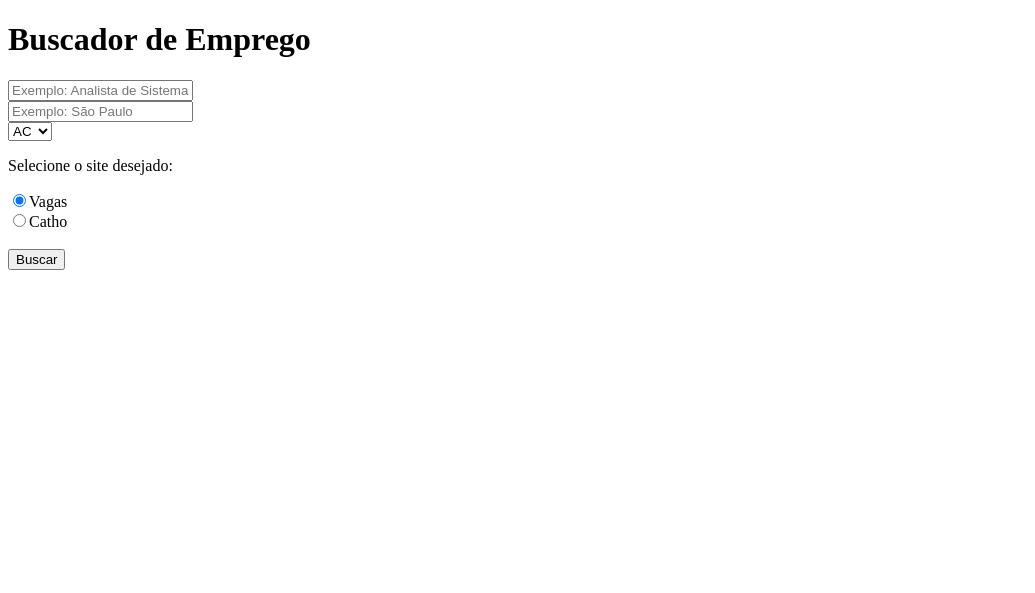
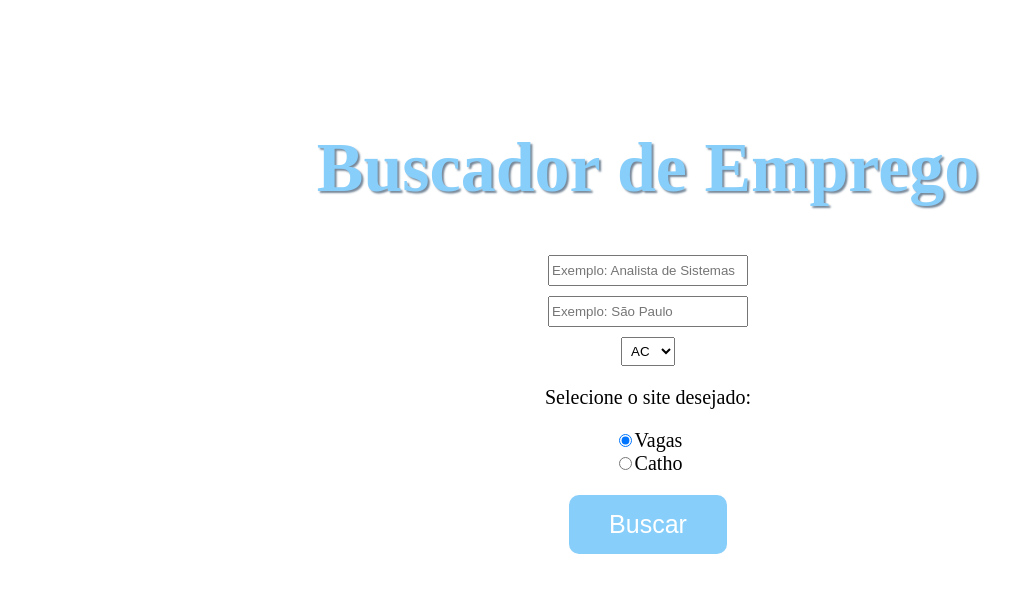
Before and after one commit to BrunoAgst/buscador-de-empregos, a Flask app: page / in a window 1280 px wide. Shown: the top 593 px of the page, without its empty margins (0-1035 px from the left). Run offline with Flask 2, Linux system fonts and the light colour scheme.

Commit message:
criando arquivos css e corrigindo codilção no index.html

```diff
--- a/main.py
+++ b/main.py
@@ -15,11 +15,9 @@ def search():
     sigla = request.form['siglas']
     site = request.form['site']
 
-    if local == None or local == "":
-        local = 'brasil'
-    else:
-        local = local.replace(" ", "-").lower()
-        job = job.replace(" ", "-").lower()
+
+    local = local.replace(" ", "-").lower()
+    job = job.replace(" ", "-").lower()
 
     list_jobs = []
 
--- /dev/null
+++ b/static/css/index.css
@@ -0,0 +1,59 @@
+body{
+    text-align: center;
+    width: 100%;
+    margin-top: 10%;
+    color: lightgray;
+}
+h1{
+    color:lightskyblue;
+    font-size: 70px;
+    text-shadow: 2px 2px 2px lightslategray;
+
+}
+
+#job{
+    width: 15%;
+    height: 25px;
+    margin-bottom: 10px;
+}
+
+select{
+    padding: 5px;
+}
+
+#l-vagas{
+    font-size: 20px;
+}
+
+#l-catho{
+    font-size: 20px;
+}
+
+#local{
+    width: 15%;
+    height: 25px;
+    margin-bottom: 10px;
+}
+
+p{
+    color: black;
+    font-size: 20px;
+}
+
+label{
+    color: black;
+}
+
+button{
+    margin-top: 20px;
+    padding: 10px;
+    border: 0;
+    background-color: lightskyblue;
+    color: white;
+    padding: 15px;
+    padding-left: 40px;
+    padding-right: 40px;
+    border-radius: 10px;
+    cursor: pointer;
+    font-size: 25px;
+}
--- a/templates/index.html
+++ b/templates/index.html
@@ -3,14 +3,15 @@
 <head>
     <meta charset="UTF-8">
     <meta name="viewport" content="width=device-width, initial-scale=1.0">
+    <link rel="stylesheet" href="{{ url_for('static', filename='/css/index.css') }}">
     <title>Buscador de empregos</title>
 </head>
 <body>
     <form action="/search" method="post">
         <h1>Buscador de Emprego</h1>
-        <input type="text" name="job" placeholder="Exemplo: Analista de Sistemas" required/><br>
-        <input type="text" name="local" placeholder="Exemplo: São Paulo" required><br>
-        <select name='siglas' required>
+        <input type="text" id="job" name="job" placeholder="Exemplo: Analista de Sistemas" required checked/><br>
+        <input type="text" id="local" name="local" placeholder="Exemplo: São Paulo" required><br>
+        <select name='siglas' id="siglas" required>
             <option value="ac">AC</option>
             <option value="al">AL</option>
             <option value="am">AM</option>
@@ -40,10 +41,9 @@
             <option value="to">TO</option>
         </select>
         <p>Selecione o site desejado:</p>
-        <input type="radio" name="site" value="vagas" checked><label>Vagas</label><br>
-        <input type="radio" name="site" value="catho"><label>Catho</label>
-        <br><br>
-        <button>Buscar</button>
+        <input type="radio" id="site" name="site" value="vagas" checked><label id="l-vagas">Vagas</label><br>
+        <input type="radio" id="site "name="site" value="catho"><label id="l-catho">Catho</label><br>
+        <button id="button">Buscar</button>
     </form>
 </body>
 </html>
```
Also changed, not shown: static/css/result.css (added, +27 -0 lines), templates/result.html (+6 -5 lines), scrapping.py (line endings or trailing spaces).
